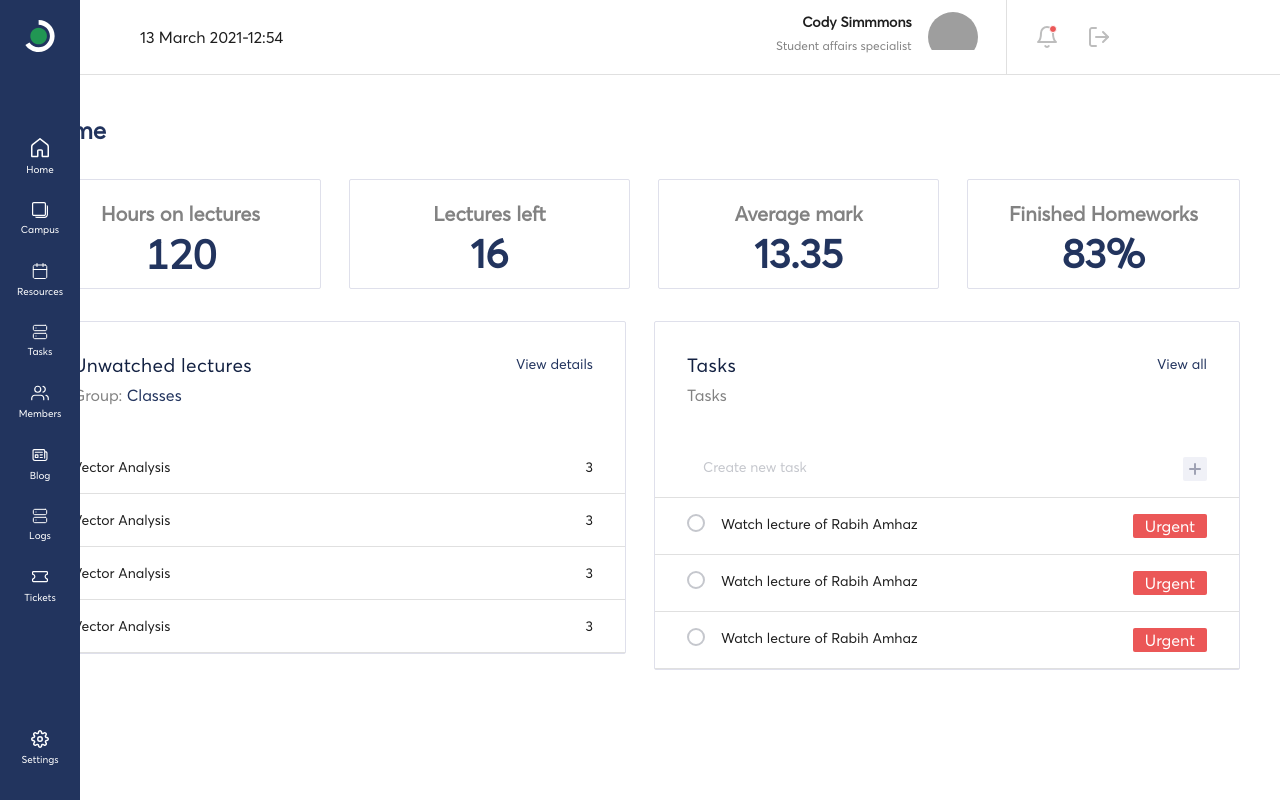
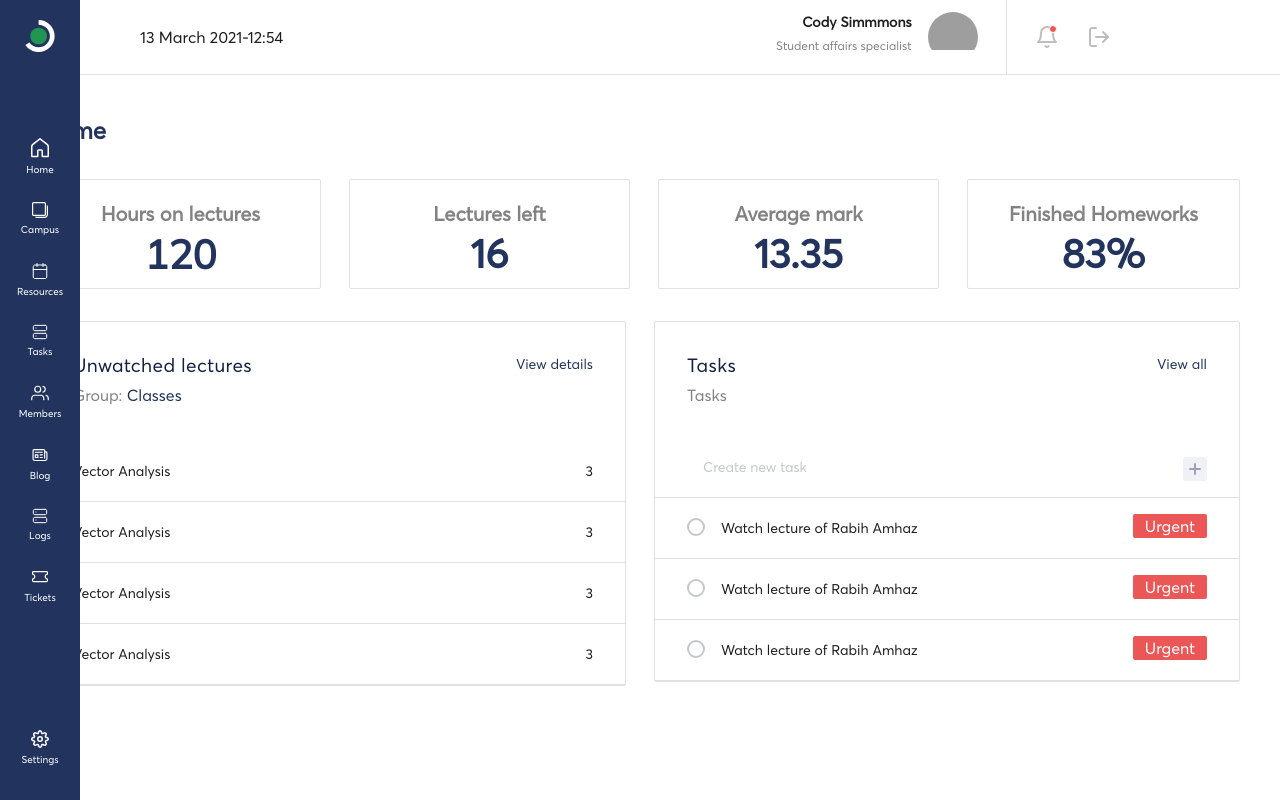
Before and after one commit to VirtuonUfaz/virtuonfront, a React (Create React App) app: page / in a window 1280 px wide. Built offline with nearby package versions, Linux system fonts and the light colour scheme; grey boxes are pictures that could not be loaded.

Commit message:
Small fixes to home page

```diff
--- a/src/views/Home/index.jsx
+++ b/src/views/Home/index.tsx
@@ -39,7 +39,7 @@ const Home = () => {
             {[1, 2, 3, 4].map((lesson, index) => (
               <div
                 key={index}
-                className="flex flex-jc-sb border-bottom px-8 py-4"
+                className="flex flex-jc-sb border-bottom px-8 py-5"
               >
                 <p className="text">Vector Analysis</p>
                 <p className="text">3</p>
@@ -65,11 +65,8 @@ const Home = () => {
               />
             </div>
             {[1, 2, 3].map((tasks, index) => (
-              <div
-                key={index}
-                className="flex flex-jc-sb border-bottom px-8 py-4"
-              >
-                <div className="flex">
+              <div key={index} className="flex flex-jc-sb border-bottom px-8 ">
+                <div className="flex py-5">
                   <label className="custom-checkbox-label">
                     <input type="checkbox" />
                     <span className="custom-checkbox"></span>
@@ -77,8 +74,10 @@ const Home = () => {
                   <p className=" ml-4 text">Watch lecture of Rabih Amhaz</p>
                 </div>
 
-                <div className="rounded py-1 px-3 bg-red text-white text=sm">
-                  Urgent
+                <div className="py-4">
+                  <div className="rounded py-1 px-3 bg-red text-white text-sm ">
+                    Urgent
+                  </div>
                 </div>
               </div>
             ))}
```
